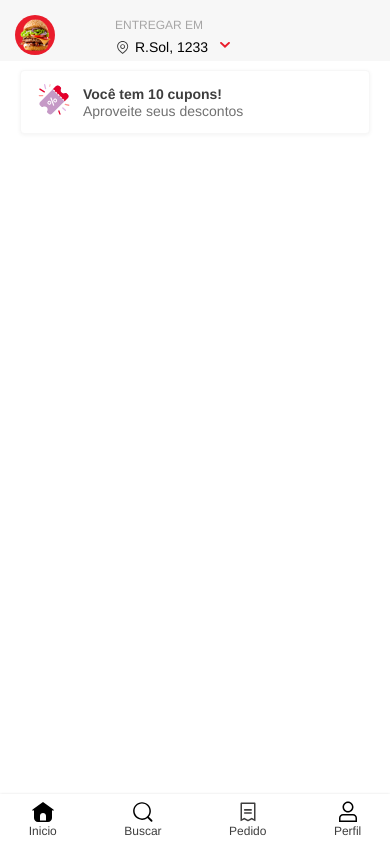
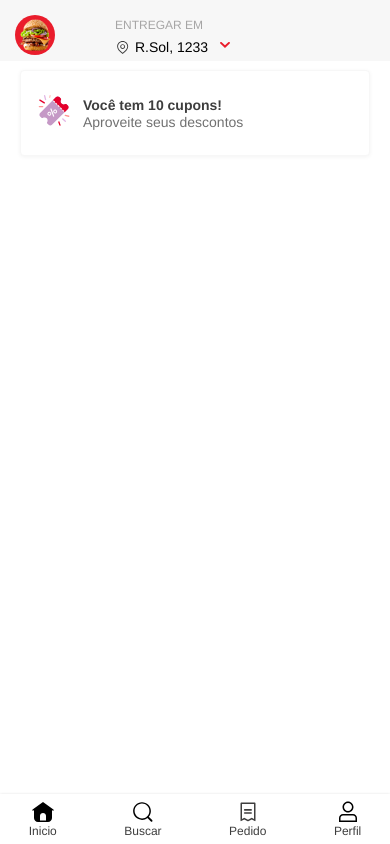
Before and after one commit to GiovannaValadao/Clone-Ifood, a React (Create React App) app: page / in a window 390 px wide. Built offline with nearby package versions, Linux system fonts and the light colour scheme; a web font is replaced by a local one.

Commit message:
fix in create voucher header for mobile

```diff
--- a/src/components/voucherHeaderMobile/voucherHeaderMobile.css
+++ b/src/components/voucherHeaderMobile/voucherHeaderMobile.css
@@ -1,5 +1,4 @@
 .voucher-header-mobile {
-  display: flex;
   padding: 35px 0 0 0;
   margin: 35px 0 0 0;
 }
@@ -13,6 +12,7 @@
   border-radius: 4px;
   width: 100%;
   display: flex;
+  height: 60px;
 }
 .icon-voucher-mobile {
   display: inline-block;
```
